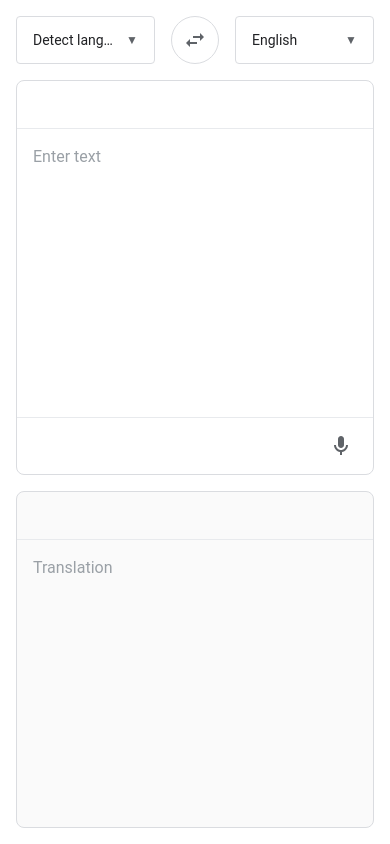
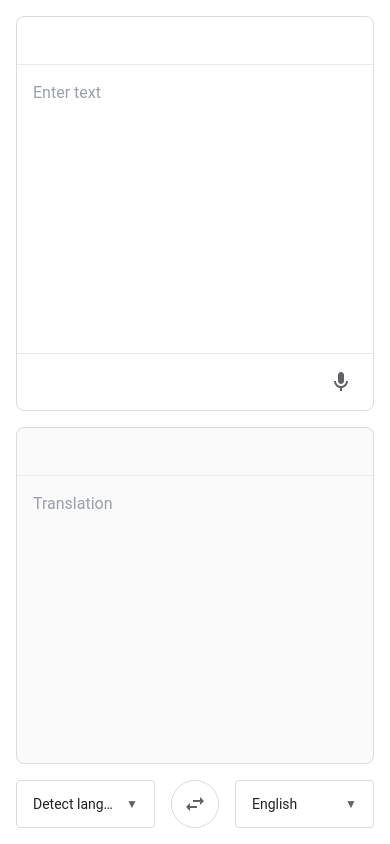
Before and after one commit to stown100/gpt-translator, a React (Vite) app: page / in a window 390 px wide. Built offline with nearby package versions, Linux system fonts and the light colour scheme.

Commit message:
refactor: improve language selector positioning and styling; enhance translator widget layout with gap adjustments

```diff
--- a/src/features/language-selector/ui/LanguageSelector.module.css
+++ b/src/features/language-selector/ui/LanguageSelector.module.css
@@ -48,10 +48,7 @@
 }
 
 .dropdown {
-  position: absolute;
-  top: calc(100% + 4px);
-  left: 0;
-  right: 0;
+  min-width: 185px;
   background-color: #fff;
   border: 1px solid #dadce0;
   border-radius: 8px;
--- a/src/features/language-selector/ui/LanguageSelector.tsx
+++ b/src/features/language-selector/ui/LanguageSelector.tsx
@@ -1,21 +1,76 @@
-import { useState, useRef, useEffect } from 'react';
+import { useState, useRef, useEffect, useLayoutEffect } from 'react';
+import { createPortal } from 'react-dom';
 import { LANGUAGES } from '@shared/config/languages';
 import { getLanguageName } from '@shared/config/languages';
 import styles from './LanguageSelector.module.css';
+
+const DROPDOWN_GAP = 4;
+const DROPDOWN_MIN_WIDTH = 185;
+const DROPDOWN_MAX_HEIGHT = 400;
 
 interface LanguageSelectorProps {
   value: string;
   onChange: (code: string) => void;
 }
 
+interface DropdownPosition {
+  top?: number;
+  bottom?: number;
+  left?: number;
+  width: number;
+}
+
 export const LanguageSelector = ({ value, onChange }: LanguageSelectorProps) => {
   const [isOpen, setIsOpen] = useState(false);
   const [searchQuery, setSearchQuery] = useState('');
+  const [dropdownPosition, setDropdownPosition] = useState<DropdownPosition | null>(null);
+  const selectorRef = useRef<HTMLDivElement>(null);
+  const triggerRef = useRef<HTMLButtonElement>(null);
   const dropdownRef = useRef<HTMLDivElement>(null);
+
+  useLayoutEffect(() => {
+    if (!isOpen) {
+      setDropdownPosition(null);
+      return;
+    }
+    if (!triggerRef.current || !dropdownRef.current) return;
+
+    const triggerRect = triggerRef.current.getBoundingClientRect();
+    const dropdownRect = dropdownRef.current.getBoundingClientRect();
+    const dropdownWidth = Math.max(triggerRect.width, DROPDOWN_MIN_WIDTH);
+    const dropdownHeight = Math.min(dropdownRect.height, DROPDOWN_MAX_HEIGHT);
+
+    const spaceBelow = window.innerHeight - triggerRect.bottom - DROPDOWN_GAP;
+    const spaceAbove = triggerRect.top - DROPDOWN_GAP;
+    const spaceRight = window.innerWidth - triggerRect.left;
+    const spaceLeft = triggerRect.right;
+
+    const openDown = spaceBelow >= dropdownHeight || spaceBelow >= spaceAbove;
+    const alignLeft = spaceRight >= dropdownWidth;
+    const alignRight = spaceLeft >= dropdownWidth;
+
+    let left: number;
+    if (alignLeft && alignRight) {
+      left = triggerRect.left;
+    } else if (alignLeft) {
+      left = triggerRect.left;
+    } else if (alignRight) {
+      left = triggerRect.right - dropdownWidth;
+    } else {
+      left = Math.max(0, Math.min(triggerRect.left, window.innerWidth - dropdownWidth));
+    }
+
+    setDropdownPosition({
+      ...(openDown ? { top: triggerRect.bottom + DROPDOWN_GAP } : { bottom: window.innerHeight - triggerRect.top + DROPDOWN_GAP }),
+      left,
+      width: dropdownWidth
+    });
+  }, [isOpen]);
 
   useEffect(() => {
     const handleClickOutside = (event: MouseEvent) => {
-      if (dropdownRef.current && !dropdownRef.current.contains(event.target as Node)) {
+      if (selectorRef.current && !selectorRef.current.contains(event.target as Node) &&
+          dropdownRef.current && !dropdownRef.current.contains(event.target as Node)) {
         setIsOpen(false);
         setSearchQuery('');
       }
@@ -35,19 +90,23 @@ export const LanguageSelector = ({ value, onChange }: LanguageSelectorProps) =>
     setSearchQuery('');
   };
 
-  return (
-    <div className={styles.selector} ref={dropdownRef}>
-      <button
-        className={styles.trigger}
-        onClick={() => setIsOpen(!isOpen)}
-        aria-expanded={isOpen}
-      >
-        <span className={styles.triggerText}>{getLanguageName(value)}</span>
-        <span className={styles.arrow}>{isOpen ? '▲' : '▼'}</span>
-      </button>
-
-      {isOpen && (
-        <div className={styles.dropdown}>
+  const dropdownContent = isOpen && (
+    <div
+      ref={dropdownRef}
+      className={styles.dropdown}
+      style={
+        dropdownPosition
+          ? {
+              position: 'fixed',
+              top: dropdownPosition.top,
+              bottom: dropdownPosition.bottom,
+              left: dropdownPosition.left,
+              width: dropdownPosition.width,
+              visibility: 'visible'
+            }
+          : { visibility: 'hidden' as const }
+      }
+    >
           <div className={styles.searchContainer}>
             <input
               type="text"
@@ -71,7 +130,21 @@ export const LanguageSelector = ({ value, onChange }: LanguageSelectorProps) =>
             ))}
           </div>
         </div>
-      )}
+  );
+
+  return (
+    <div className={styles.selector} ref={selectorRef}>
+      <button
+        ref={triggerRef}
+        className={styles.trigger}
+        onClick={() => setIsOpen(!isOpen)}
+        aria-expanded={isOpen}
+      >
+        <span className={styles.triggerText}>{getLanguageName(value)}</span>
+        <span className={styles.arrow}>{isOpen ? '▲' : '▼'}</span>
+      </button>
+
+      {createPortal(dropdownContent, document.body)}
     </div>
   );
 };
--- a/src/widgets/translator/ui/TranslatorWidget.module.css
+++ b/src/widgets/translator/ui/TranslatorWidget.module.css
@@ -13,13 +13,13 @@
   padding: 24px;
   display: flex;
   flex-direction: column;
+  gap: 16px;
 }
 
 .languageSection {
   display: flex;
   align-items: center;
   gap: 8px;
-  margin-bottom: 16px;
   flex-wrap: wrap;
 }
 
@@ -31,6 +31,9 @@
 }
 
 @media (max-width: 768px) {
+  .languageSection {
+    order: 1;
+  }
   .translationSection {
     grid-template-columns: 1fr;
   }
```
